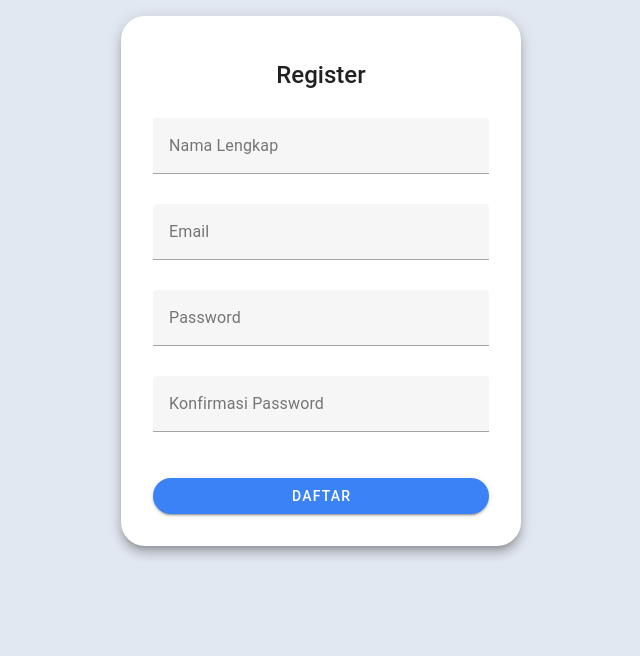
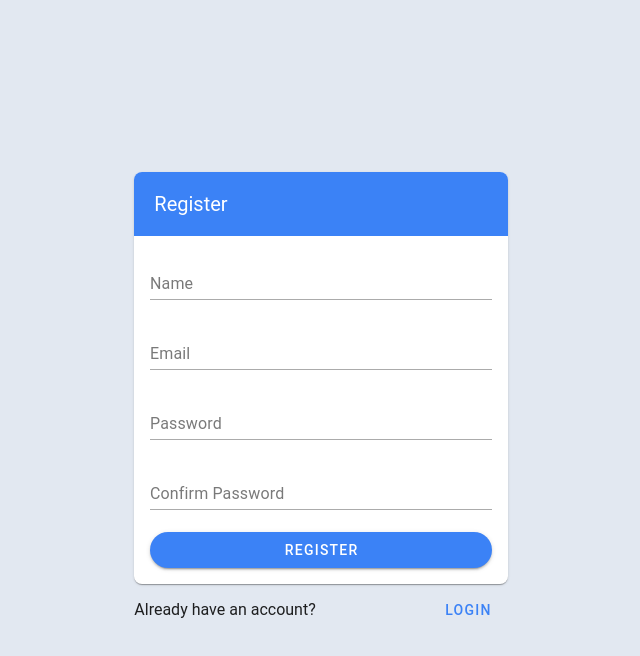
Before and after one commit to daniBagaskara/vuetify_form, a Vue app: page /register in a window 1280 px wide. Shown: the top 656 px of the page, without its empty margins (319-959 px from the left). Built offline with nearby package versions, Linux system fonts and the light colour scheme.

Commit message:
feat: add Vuelidate for form validation and update register page layout

```diff
--- a/package.json
+++ b/package.json
@@ -11,6 +11,8 @@
   },
   "dependencies": {
     "@mdi/font": "7.4.47",
+    "@vuelidate/core": "^2.0.3",
+    "@vuelidate/validators": "^2.0.4",
     "roboto-fontface": "*",
     "vue": "^3.4.31",
     "vuetify": "^3.6.14"
--- a/src/layouts/auth.vue
+++ b/src/layouts/auth.vue
@@ -1,9 +1,7 @@
 <template>
   <v-layout>
     <v-main>
-      <v-container fluid fill-height class="d-flex align-center justify-center">
-        <router-view />
-      </v-container>
+      <router-view />
     </v-main>
   </v-layout>
 </template>
--- a/src/pages/register.vue
+++ b/src/pages/register.vue
@@ -5,59 +5,78 @@ meta:
 </route>
 
 <template>
-  <v-card class="pa-8" width="400" elevation="8" rounded="xl">
-    <v-card-title class="text-h5 text-center mb-4">Register</v-card-title>
-
-    <v-form @submit.prevent="register">
-      <v-row dense>
-        <v-col cols="12">
+  <v-container class="d-flex align-center justify-center h-100 fluid">
+    <v-row>
+      <v-col
+        cols="12"
+        xs="10"
+        sm="6"
+        md="4"
+        offset-xs="1"
+        offset-sm="3"
+        offset-md="4"
+      >
+        <v-card>
+          <v-toolbar title="Register" color="primary" />
+          <v-card-text>
+            <v-form>
               <v-text-field
+                clearable
+                variant="underlined"
                 v-model="form.name"
-            label="Nama Lengkap"
-            outlined
+                label="Name"
                 required
-          />
-        </v-col>
-
-        <v-col cols="12">
+                :error-messages="v$.name.$errors.map((e) => e.$message)"
+                @blur="v$.name.$touch()"
+              ></v-text-field>
               <v-text-field
+                clearable
+                variant="underlined"
                 v-model="form.email"
                 label="Email"
-            type="email"
-            outlined
                 required
-          />
-        </v-col>
-
-        <v-col cols="12">
+                :error-messages="v$.email.$errors.map((e) => e.$message)"
+                @blur="v$.email.$touch()"
+              ></v-text-field>
               <v-text-field
+                clearable
+                variant="underlined"
                 v-model="form.password"
                 label="Password"
                 type="password"
-            outlined
                 required
-          />
-        </v-col>
-
-        <v-col cols="12">
+                :error-messages="v$.password.$errors.map((e) => e.$message)"
+                @blur="v$.password.$touch()"
+              ></v-text-field>
               <v-text-field
+                clearable
+                variant="underlined"
                 v-model="form.confirmPassword"
-            label="Konfirmasi Password"
+                label="Confirm Password"
                 type="password"
-            outlined
                 required
-          />
-        </v-col>
-
-        <v-col cols="12" class="mt-4">
-          <v-btn color="primary" block type="submit">Daftar</v-btn>
+                :error-messages="
+                  v$.confirmPassword.$errors.map((e) => e.$message)
+                "
+                @blur="v$.confirmPassword.$touch()"
+              ></v-text-field>
+              <v-btn @click="register" block color="primary">Register</v-btn>
+            </v-form>
+          </v-card-text>
+        </v-card>
+        <div class="d-flex align-center justify-space-between mt-2">
+          <p class="mb-0">Already have an account?</p>
+          <v-btn variant="text" color="primary" to="/login">Login</v-btn>
+        </div>
       </v-col>
     </v-row>
-    </v-form>
-  </v-card>
+  </v-container>
 </template>
 
 <script setup>
+import useVuelidate from "@vuelidate/core";
+import { required, minLength, sameAs, email } from "@vuelidate/validators";
+
 const form = reactive({
   name: "",
   email: "",
@@ -65,7 +84,24 @@ const form = reactive({
   confirmPassword: "",
 });
 
+const rules = {
+  name: { required },
+  email: { required, email },
+  password: { required, minLength: minLength(6) },
+  confirmPassword: {
+    required,
+    sameAsPassword: sameAs(() => form.password),
+  },
+};
+
+const v$ = useVuelidate(rules, form);
+
 const register = () => {
-  console.log("Logic register");
+  v$.value.$touch();
+  if (!v$.value.$invalid) {
+    // Form is valid, proceed with registration
+    console.log("Form submitted:", form);
+    // Make API call to register user
+  }
 };
 </script>
```
Also changed, not shown: 1 other file (tests, documents, lock files or other folders). Lines whose indentation alone changed are shown as unchanged.
